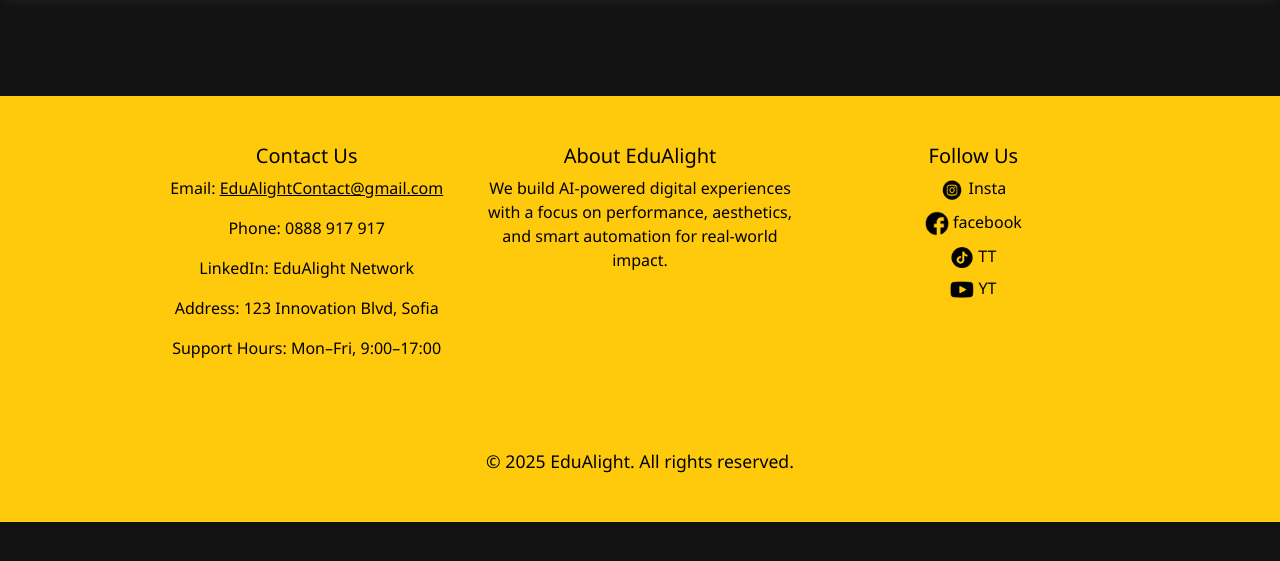
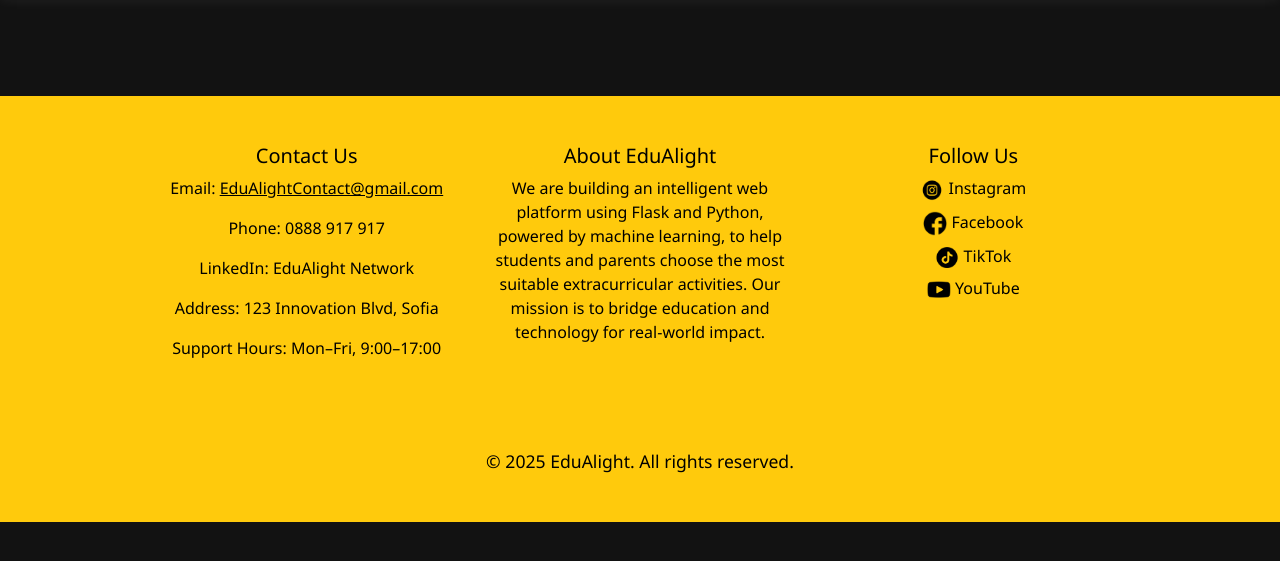
Before and after one commit to codingburgas/2425-11-g-pp-student-practices-assignment-team8, a Flask app: page /profile in a window 1280 px wide. Shown: the part 72-633 px from the top of the page. Run offline with Flask 3, Linux system fonts and the light colour scheme; some libraries are stand-ins or nearby versions.

Commit message:
Fix footer

```diff
--- a/src/templates/base.html
+++ b/src/templates/base.html
@@ -260,7 +260,7 @@
       <div class="col-md-4 mb-4">
         <h5>About EduAlight</h5>
         <p>
-          We build AI-powered digital experiences with a focus on performance, aesthetics, and smart automation for real-world impact.
+          We are building an intelligent web platform using Flask and Python, powered by machine learning, to help students and parents choose the most suitable extracurricular activities. Our mission is to bridge education and technology for real-world impact.
         </p>
       </div>
 
@@ -270,19 +270,19 @@
         <ul class="list-unstyled">
           <li class="mb-2">
             <img src="{{ url_for('static', filename='images/instagram.png') }}" alt="Instagram Icon" width="24">
-            <a href="#" style="color: #000; text-decoration: none;">Insta</a>
+            <a href="#" style="color: #000; text-decoration: none;">Instagram</a>
           </li>
           <li class="mb-2">
             <img src="{{ url_for('static', filename='images/facebook.png') }}" alt="Facebook Icon" width="24">
-            <a href="#" style="color: #000; text-decoration: none;">facebook</a>
+            <a href="#" style="color: #000; text-decoration: none;">Facebook</a>
           </li>
           <li class="mb-2">
             <img src="{{ url_for('static', filename='images/tiktok.png') }}" alt="TikTok Icon" width="24">
-            <a href="#" style="color: #000; text-decoration: none;">TT</a>
+            <a href="#" style="color: #000; text-decoration: none;">TikTok</a>
           </li>
           <li class="mb-2">
             <img src="{{ url_for('static', filename='images/youtube.png') }}" alt="YouTube Icon" width="24">
-            <a href="#" style="color: #000; text-decoration: none;">YT</a>
+            <a href="#" style="color: #000; text-decoration: none;">YouTube</a>
           </li>
         </ul>
       </div>
```
